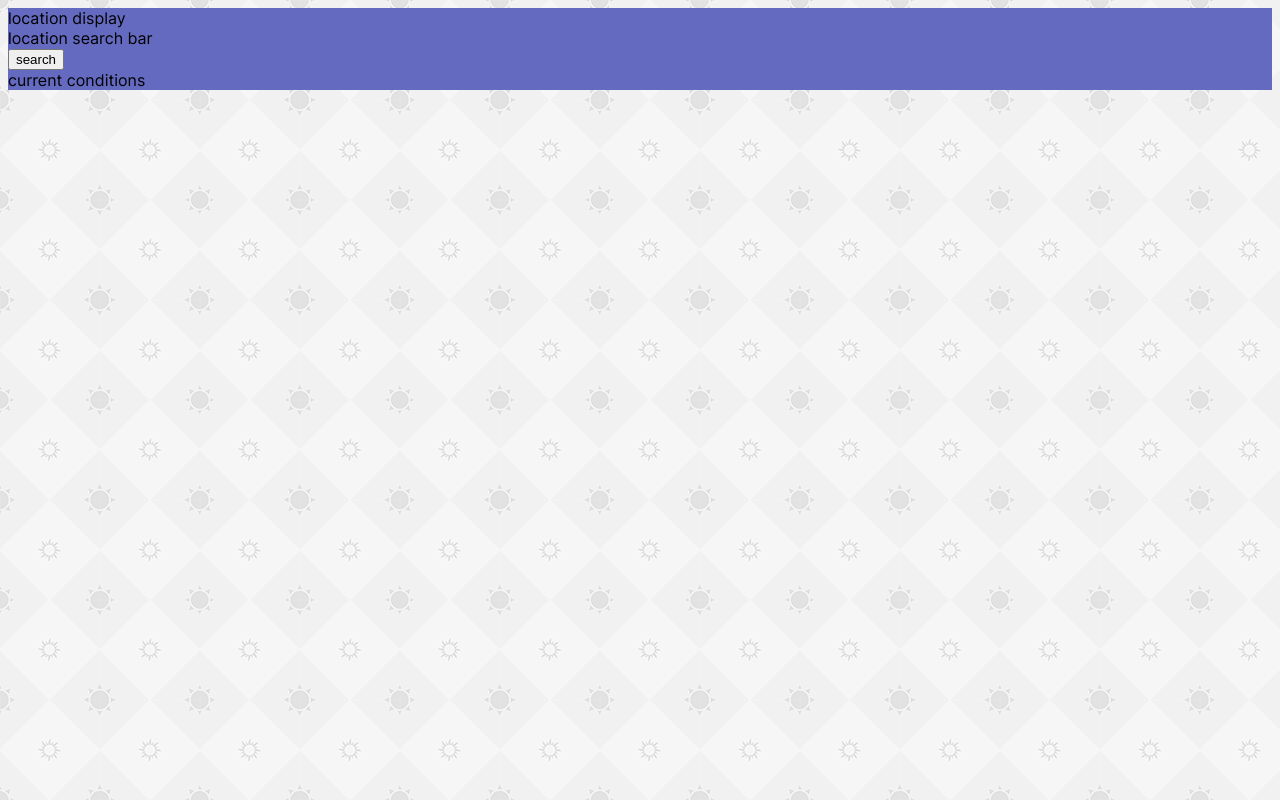
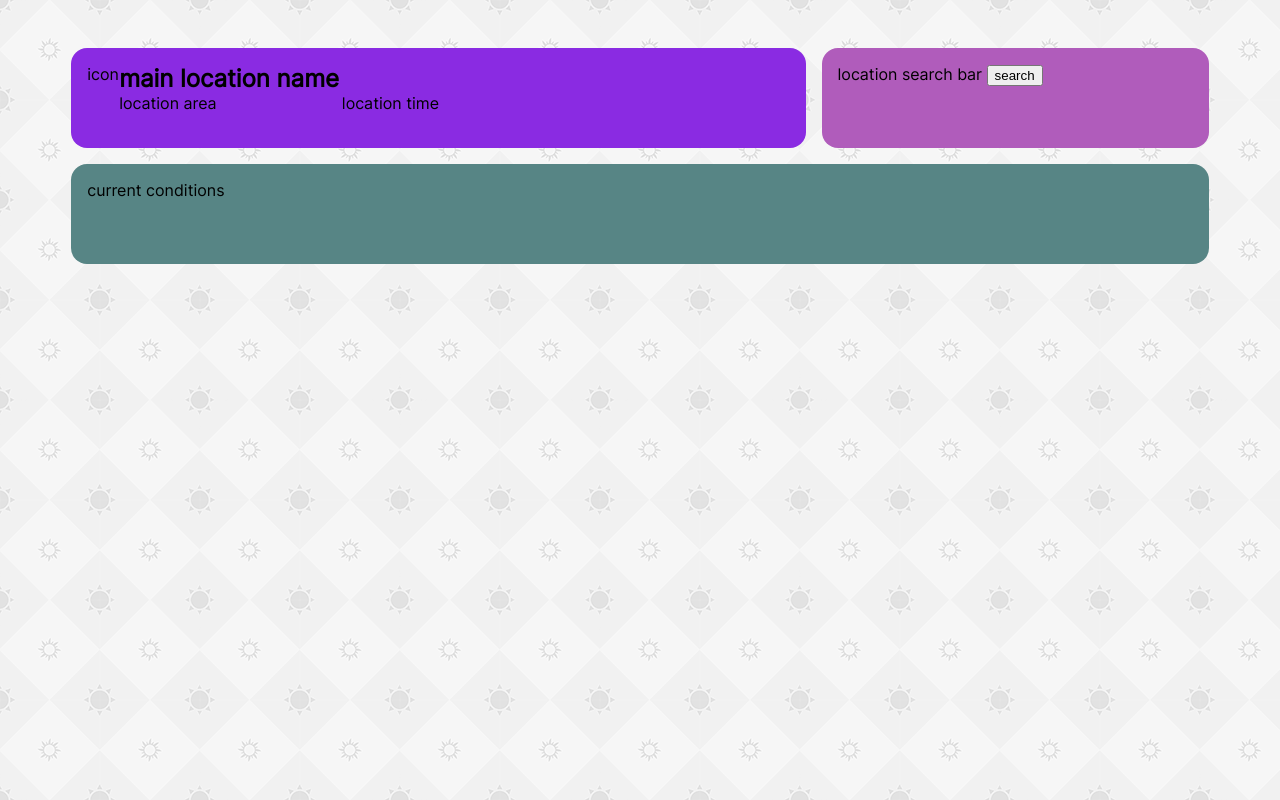
Before and after one commit to rythrojaofficial/weatherapp, a website built with webpack: page src/index.html in a window 1280 px wide. Built offline with nearby package versions, Linux system fonts and the light colour scheme.

Commit message:
start css, html

```diff
--- a/src/index.html
+++ b/src/index.html
@@ -15,11 +15,26 @@
         </ul>
     </div> -->
     <div class="app-container">
-        <div id="location-display">location display</div>
-        <div id="location-search">location search bar</div>
-        <button id="location-search-button">search</button>
+        <div id="location-display">
+            <div id="location-icon">icon</div>
+            <div id="location-location">
+                <div id="location-main">main location name</div>
+                <div id="location-sub">
+                    <div id="location-area">location area</div>
+                    <div id="location-time">location time</div>
+                </div>
+
+            </div>
+
+        </div>
+        <div id="location-search">location search bar
+            <button id="location-search-button">search</button>
+        </div>
+
 
         <div id="weather-data">
+
+
             <div id="current-conditons">current conditions</div>
         </div>
     </div>
--- a/src/index.js
+++ b/src/index.js
@@ -1,7 +1,7 @@
 // import _ from "lodash";
 import "./style.css";
-import data from "./data/data.xml";
-import notes from "./data/data.csv";
+// import data from "./data/data.xml";
+// import notes from "./data/data.csv";
 // import Icon from "./images/icon.png";
 
 // const element = document.createElement("div");
@@ -16,3 +16,7 @@ import notes from "./data/data.csv";
 // console.log(data);
 // console.log(notes);
 // document.querySelector("body").appendChild(element);
+
+import { getWeather } from "./queryRequest.js";
+let searchButton = document.getElementById("location-search-button");
+searchButton.addEventListener("click", getWeather);
--- /dev/null
+++ b/src/queryObject.js
@@ -0,0 +1,7 @@
+export class VisualCrossingQuery {
+  constructor(method, location) {
+    this.apikey = "RAEHHYGPKLFCAP835LPQWNMQ9";
+    this.method = method;
+    this.location = location;
+  }
+}
--- /dev/null
+++ b/src/queryRequest.js
@@ -0,0 +1,33 @@
+import { VisualCrossingQuery } from "./queryObject.js";
+
+export async function getWeather(apimethod, location) {
+  console.log("clicked");
+  const website =
+    "https://weather.visualcrossing.com/VisualCrossingWebServices/rest/services/forecast?";
+  let myLocation = "seattle, WA";
+  // let time = now create from new date time
+  // let endtime = 8 hours after
+  let method = "next24hours&include=days%2Chours%2Ccurrent";
+  const key = "RAEHHYGPKLFCAP835LPQWNMQ9";
+
+  let myQuery =
+    "https://weather.visualcrossing.com/VisualCrossingWebServices/rest/services/timeline/seattle%20wa/next24hours?unitGroup=us&include=days%2Chours%2Ccurrent&key=RAEHHYGPKLFCAP835LPQWNMQ9&contentType=json";
+
+  const apiDataObj = new VisualCrossingQuery(method, myLocation);
+  if (myQuery === "") {
+    myQuery = `${website}aggregateHours=1&contentType=json&unitGroup=us&startDateTime=${time}&endDateTime=${endtime}${method}&?key=${key}&locations=${myLocation}`;
+  }
+
+  const response = await fetch(myQuery);
+  const weatherData = await response.json();
+
+  console.table(weatherData.currentConditions);
+  console.table({
+    conditions: weatherData.currentConditions.conditions,
+    tempmin: weatherData.currentConditions.tempmin,
+    tempmax: weatherData.currentConditions.tempmax,
+    feelslike: weatherData.currentConditions.feelslike,
+    precipprob: weatherData.currentConditions.precipprob,
+    icon: weatherData.currentConditions.icon,
+  });
+}
--- a/src/style.css
+++ b/src/style.css
@@ -7,18 +7,65 @@
 
 *{ box-sizing: border-box;}
 body{
+  display: grid;
+  grid-template-columns: auto 90% auto;
   font-family: 'gFonts-Inter';
   background-image: url("images/sun-pattern.png");
   background-repeat: repeat;
 }
 
 .app-container {
-  background-color: rgb(100, 106, 192);
+  /* center app container */
+  grid-column-start: 2;
+  /* add margins  */
+  margin-top: 5vh;
+  margin-bottom: 5vh;
+  /* grid display area  */
+  display: grid;
+  grid-gap: 1rem;
+  grid-template-columns: repeat(4 auto);
+  grid-auto-rows: 100px;
+  /* visibility color */
+  /* background-color: rgb(192, 185, 89); */
+
+}
+#location-display{
+  grid-column: 1 / 4;
+  background-color: blueviolet;
+  /* subgrid */
+  display: grid;
+  grid-template-columns: 2rem auto auto;
+}
+#location-sub{
+  grid-column: 2 / 4;
+  /* subgrid */
+  display: grid;
+  grid-template-columns: auto auto;
+  /* background-color: blue; */
+}
+#location-main{
+  font-size: 1.5rem;
+  font-weight: 600;
+}
+#location-time{
+  grid-column-start: 2;
 }
 
 
-.hello {
-  color: blueviolet;
-font-family: 'gFonts-Inter';
-  /* background: url('./images/icon.png'); */
+#location-search{
+  grid-column-start: 4;
+  grid-column-end: 5;
+  background-color: rgb(176, 92, 187);
+  /* grid-column-end: ; */
 }
+#weather-data{
+  grid-column-start: 1;
+  grid-column-end: 5;
+  background-color: rgb(87, 133, 133);
+}
+
+/* children of app container */
+.app-container > div{
+  padding: 1rem;
+  border-radius: 1rem;
+}
```
Also changed, not shown: dist/index.bundle.js, dist/index.html, src/weather.js (deleted).
